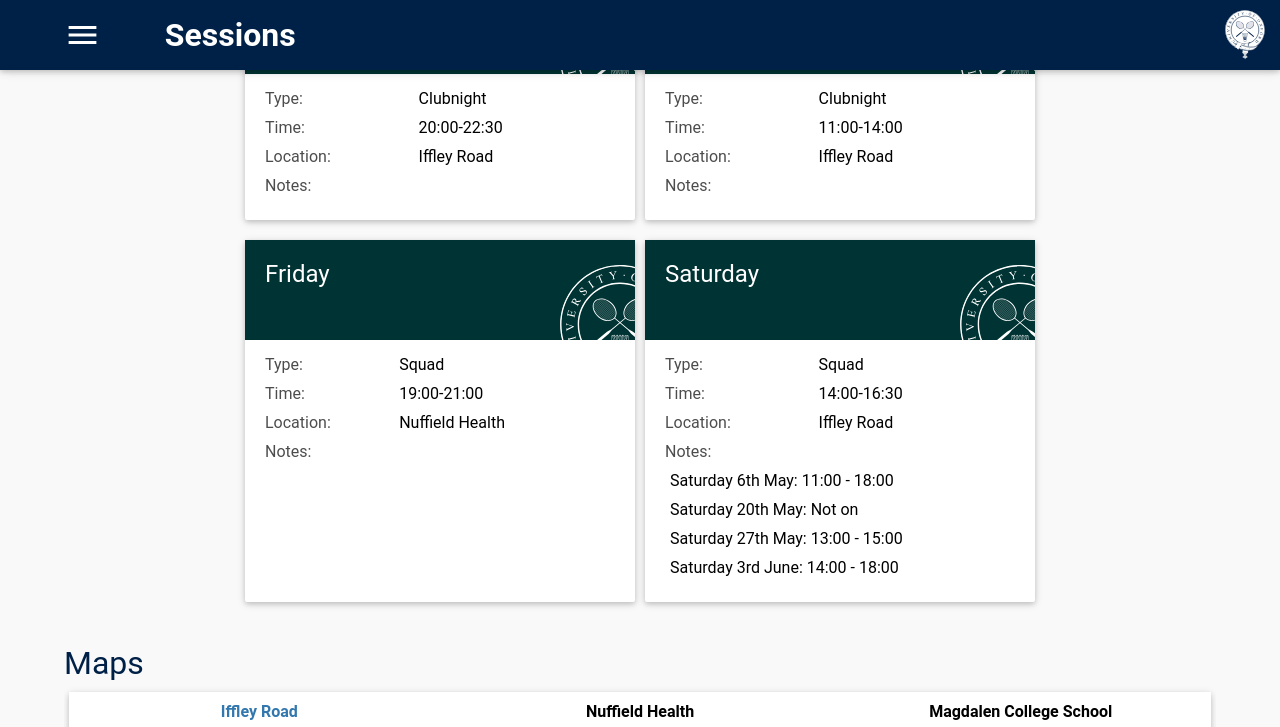
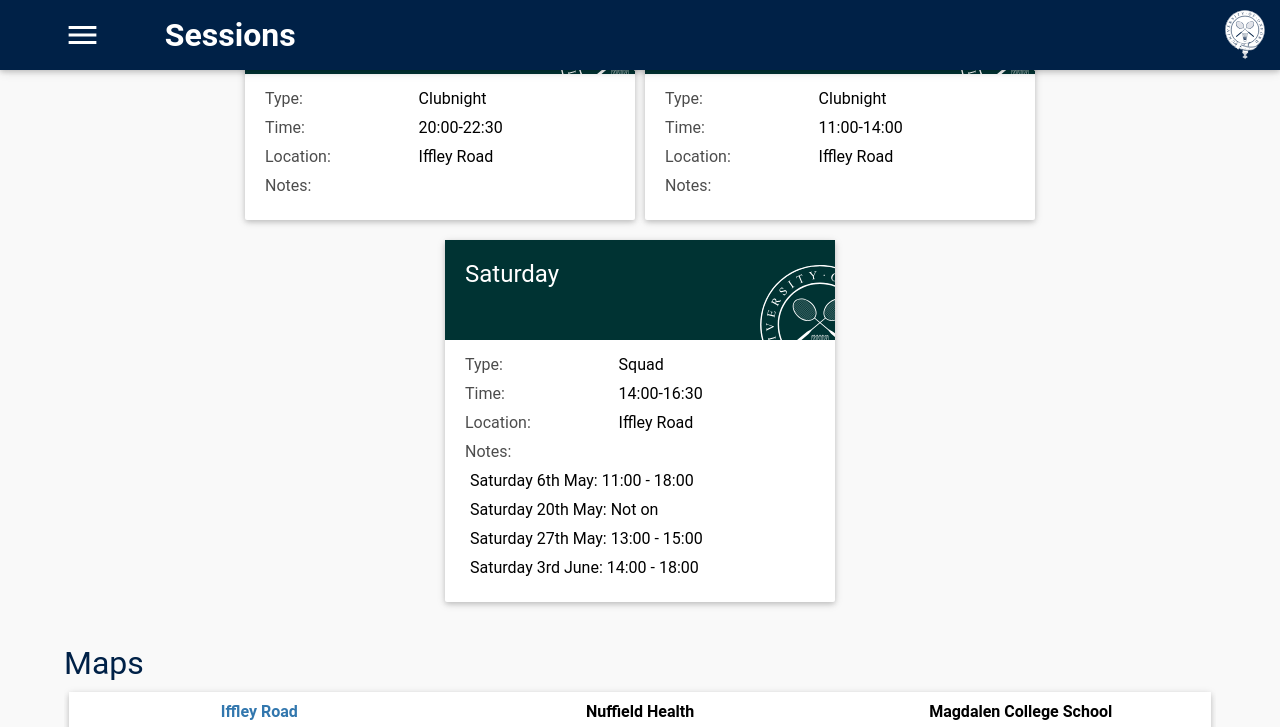
Before and after one commit to OUBaC/OUBaC.github.io, a Jekyll site: the page built from sessions.html, in a window 1280 px wide and 900 px high, scrolled down 997 px, cut to the strip 0-727 px from the top of the window. Built offline with Jekyll 4.4.1, drawn with Linux system fonts in a browser that asks for light colours.

Commit message:
Updated the sessions.

```diff
--- a/sessions.html
+++ b/sessions.html
@@ -58,16 +58,6 @@ sessions:
   participants:
   - Clubnight
   exceptions:
-- day: Friday
-  time: "19:00-21:00"
-  location: Nuffield Health
-  participantString: Squad
-  participants:
-  - M1
-  - M2
-  - M3
-  - W1
-  - W2
 - day: Saturday
   time: "14:00-16:30"
   location: Iffley Road
```
